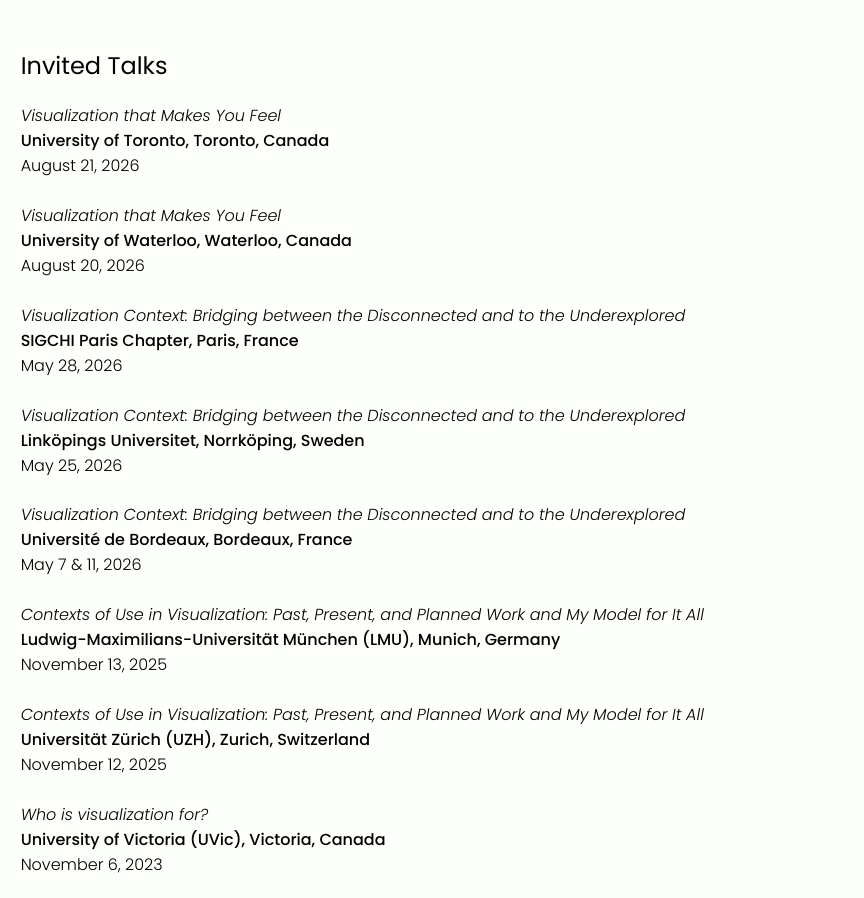
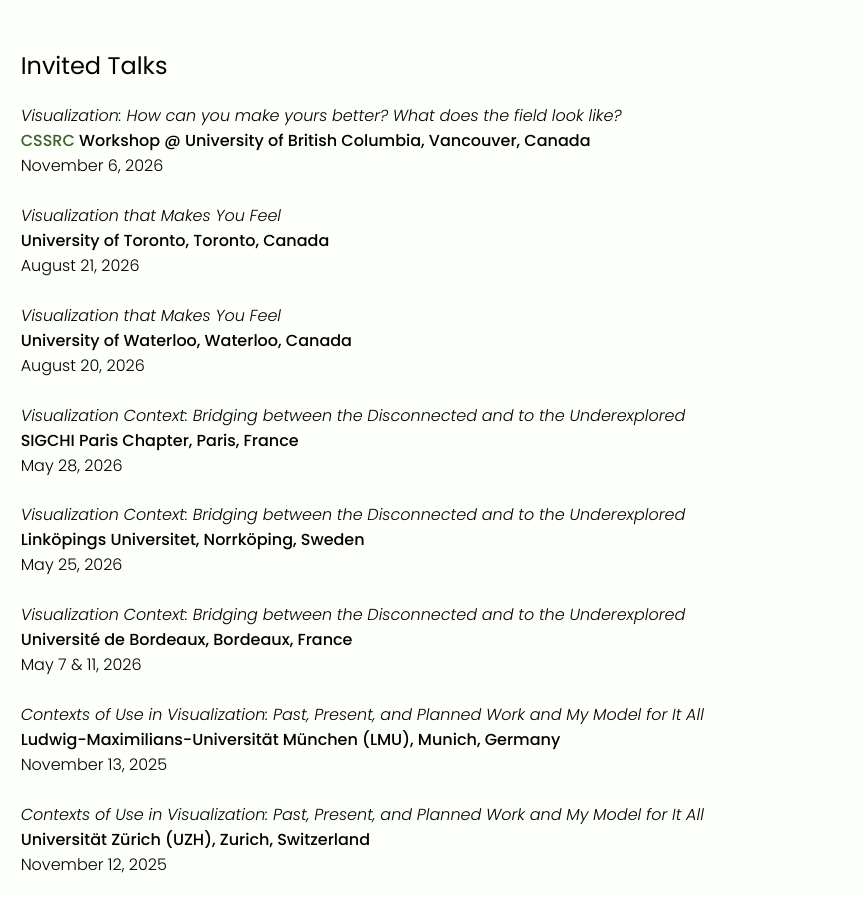
Before and after one commit to marasolen/marasolen.github.io, a plain HTML site: page index.html in a window 1280 px wide. Shown: the part 1839-2737 px from the top of the page, without its empty margins (0-864 px from the left). Drawn offline with Linux system fonts and the light colour scheme.

Commit message:
added talk

```diff
--- a/index.html
+++ b/index.html
@@ -108,6 +108,12 @@
 					</p>
 
 					<div class="list">
+						<div class="panel">
+							<p>
+								<i>Visualization: How can you make yours better? What does the field look like?</i><br><b><a href="https://ubccsss.org/cssrc/">CSSRC</a> Workshop @ University of British Columbia, Vancouver, Canada</b><br>November 6, 2026
+							</p>
+						</div>
+
 						<div class="panel">
 							<p>
 								<i>Visualization that Makes You Feel</i><br><b>University of Toronto, Toronto, Canada</b><br>August 21, 2026
```
